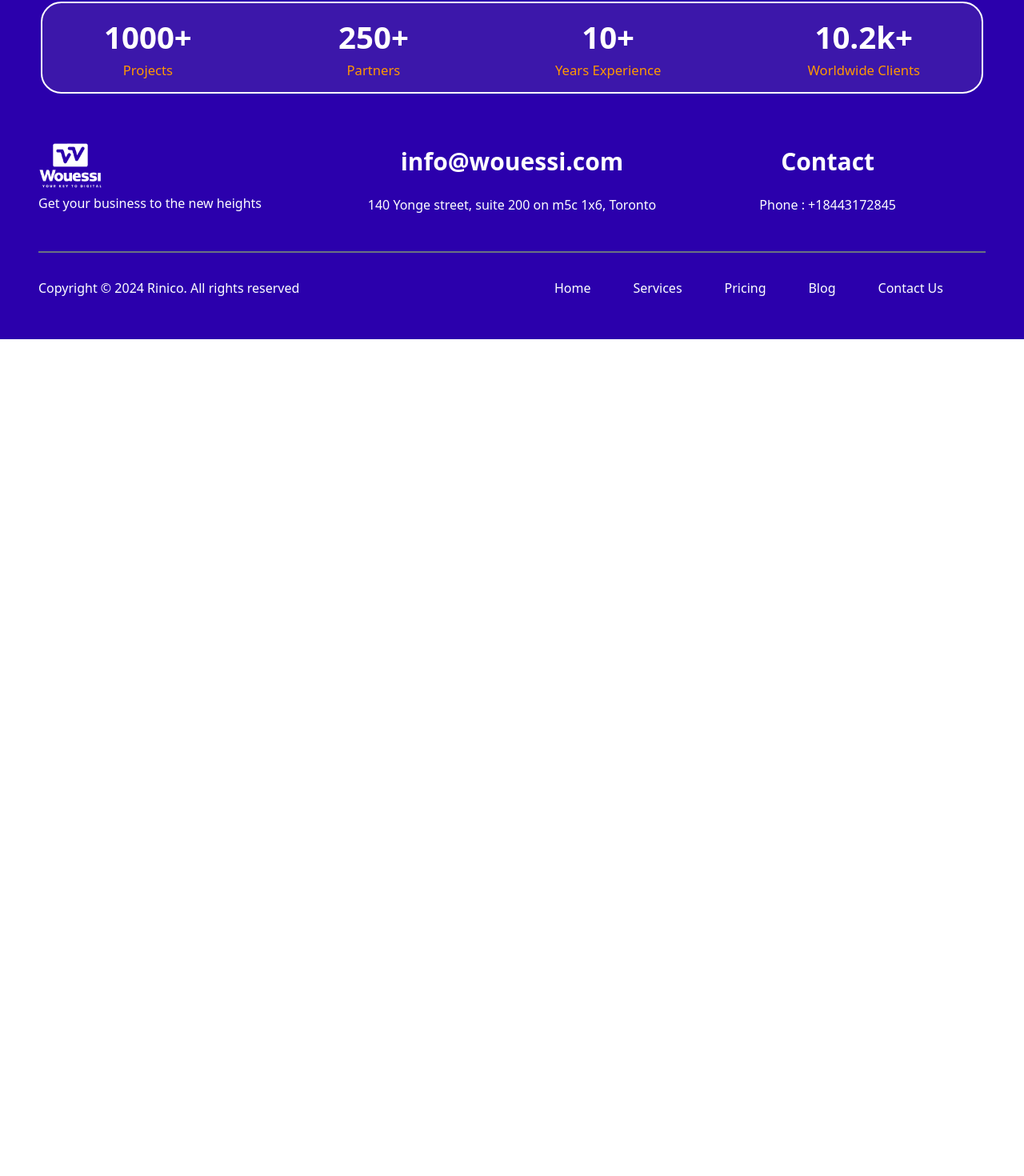
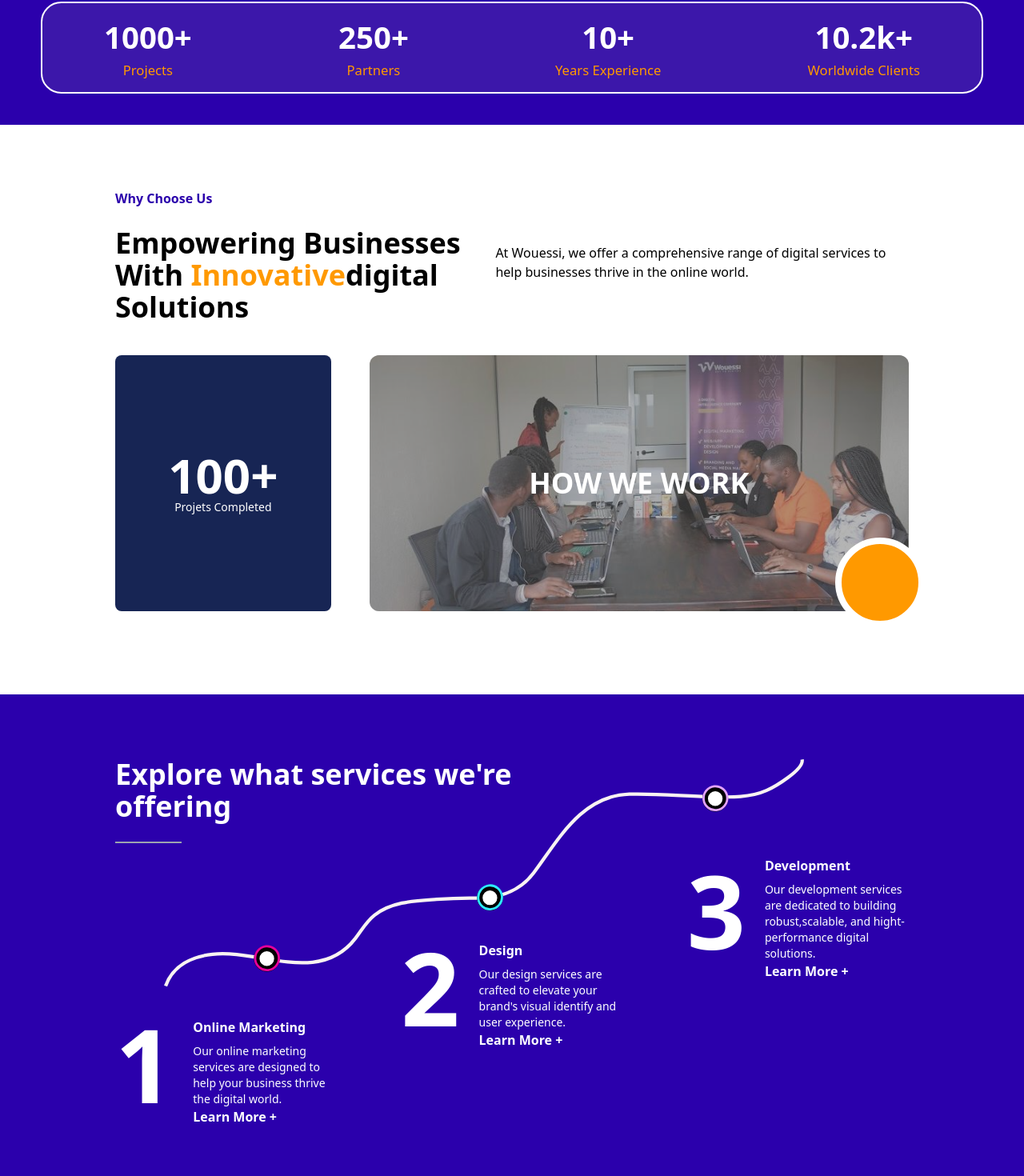
Before and after one commit to Jwaltz02/frontend-react-wouessi-website, a React (Create React App) app: page /Home in a window 1280 px wide. Shown: the part 657-2127 px from the top of the page at 80% size. Before the commit the page ends 1081 px from the top, so only its background shows below. Built offline with nearby package versions, Linux system fonts and the light colour scheme.

Commit message:
added the component 'ChooseUs.js' to the 'Home.js' file

```diff
--- a/src/pages/Home.js
+++ b/src/pages/Home.js
@@ -1,5 +1,6 @@
 import React from "react";
 import Backdrop from "../assets/homepage-backdrop.jpeg";
+import "../styles/ChooseUs.css";
 
 function Home() {
   return (
@@ -21,8 +22,8 @@
         </div>
         <img src={Backdrop} className="w-[50%] h-[30%]"></img>
       </div>
-      <div className="h-[9vw] bg-[#2B00AC] flex justify-center text-white">
-        <div className="h-8vw w-[92%] items-center bg-[#3c17aa] flex justify-between rounded-[2vw] border-2 border-white">
+      <div className="h-[12vw] bg-[#2B00AC] flex justify-center text-white">
+        <div className="h-[9vw] w-[92%] items-center bg-[#3c17aa] flex justify-between rounded-[2vw] border-2 border-white">
           <div className="flex flex-col ml-[6vw]">
             <h1 className="text-[3vw] font-extrabold">1000+</h1>
             <p className="text-[1.3vw] text-[#FF9900]">Projects</p>
@@ -41,6 +42,137 @@
           </div>
         </div>
       </div>
+      <section>
+        <div className="text-start px-3 sm:px-6 lg:px-36 gap-12 py-20">
+          <div className="md:flex items-center">
+            <div className="lg:w-3/4 capitalize space-y-6">
+              <p className="font-bold text-primary-purple">why choose us</p>
+              <h1 className="capitalize text-4xl font-bold">
+                empowering businesses with{" "}
+                <span className="text-secondary-yellow">innovative</span>
+                digital solutions
+              </h1>
+            </div>
+            <div className="pt-4">
+              <p>
+                At Wouessi, we offer a comprehensive range of digital services
+                to help businesses thrive in the online world.
+              </p>
+            </div>
+          </div>
+          <div className="md:flex items-center gap-12 text-white py-6">
+            <div className="sm:w-2/5 w-3/4 mt-4 mx-auto relative bg-blue-950 h-80 rounded-lg text-center">
+              <div className="absolute top-1/2 left-1/2 -translate-x-1/2 -translate-y-1/2">
+                <p className="text-6xl font-bold ">100+</p>
+                <p className="text-sm font-light">Projets Completed</p>
+              </div>
+            </div>
+            <div className="sm:w-full h-80 mt-4 bg-image bg-how-we-work rounded-xl">
+              <div className="overlay rounded-xl">
+                <div className="absolute top-1/2 left-1/2 -translate-x-1/2 -translate-y-1/2">
+                  <p className="text-center uppercase text-4xl font-semibold">
+                    how we work
+                  </p>
+                </div>
+                <a href="#!">
+                  <div className="absolute -bottom-5 -right-5 rounded-full w-28 h-28 bg-secondary-yellow z-2 border-5 border-t-8 border-b-8 border-l-8 border-r-8 border-white">
+                    <i className="fa-solid fa-play text-gray-900 text-2xl absolute bottom-9 right-10"></i>
+                  </div>
+                </a>
+              </div>
+            </div>
+          </div>
+        </div>
+        <div className="bg-primary-purple text-start text-white px-3 sm:px-6 lg:px-36 gap-12 py-20 relative">
+          <div className="lg:w-2/4 space-y-6 mb-4">
+            <h3 className="text-4xl font-bold">
+              Explore what services we're offering
+            </h3>
+            <div className="w-1/6 border border-gray-400"></div>
+          </div>
+          <p className="hidden lg:block">
+            <svg xmlns="http://www.w3.org/2000/svg" viewBox="0 0 568.02 201.81">
+              <defs></defs>
+              <g id="Calque_2" data-name="Calque 2">
+                <g id="Calque_3" data-name="Calque 3">
+                  <path
+                    class="cls-1"
+                    d="M1.42,201.32C7.8,183,24.94,175.18,43.05,173.11c41.32-4.72,94.84,27.72,126.87-14.15,5.54-7.24,9.63-14.84,17-20.6,15.52-12.16,36.31-12.64,55.09-14,11.23-.82,22.54-1.23,33.8-1.08,20.71.26,39.12-4.81,52.33-22.43C350.38,71.11,370.58,32.27,413,31c24.25-.7,48.43,1.8,72.66,2.35,16.4.38,33.66,1.18,49-5.54,6.68-2.93,33.63-18.48,31.68-27.52"
+                  />
+                  <circle class="cls-2" cx="91.26" cy="176.96" r="9" />
+                  <ellipse
+                    class="cls-3"
+                    cx="91.43"
+                    cy="176.63"
+                    rx="10.62"
+                    ry="10.49"
+                    transform="translate(-103.44 136.82) rotate(-51.09)"
+                  />
+                  <circle class="cls-2" cx="289.26" cy="122.96" r="9" />
+                  <ellipse
+                    class="cls-4"
+                    cx="289.43"
+                    cy="122.63"
+                    rx="10.62"
+                    ry="10.49"
+                    transform="translate(12.21 270.8) rotate(-51.09)"
+                  />
+                  <circle class="cls-2" cx="489.26" cy="34.96" r="9" />
+                  <ellipse
+                    class="cls-5"
+                    cx="489.43"
+                    cy="34.63"
+                    rx="10.62"
+                    ry="10.49"
+                    transform="translate(155.05 393.7) rotate(-51.09)"
+                  />
+                </g>
+              </g>
+            </svg>
+          </p>
+          <div className="md:grid lg:grid-cols-3 md:grid-cols-2 gap-20">
+            <div className="flex items-center gap-6 lg:mt-48">
+              <div className="mb-5 font-bold text-9xl">1</div>
+              <div className="space-y-2">
+                <h2 className="capitalize font-bold">online marketing</h2>
+                <p className="text-sm">
+                  Our online marketing services are designed to help your
+                  business thrive the digital world.
+                </p>
+                <a href="#!" className="capitalize font-bold">
+                  learn more +
+                </a>
+              </div>
+            </div>
+            <div className="flex items-center gap-6">
+              <div className="mb-5 font-bold text-9xl">2</div>
+              <div className="space-y-2">
+                <h2 className="capitalize font-bold">design</h2>
+                <p className="text-sm">
+                  Our design services are crafted to elevate your brand's visual
+                  identify and user experience.
+                </p>
+                <a href="#!" className="capitalize font-bold">
+                  learn more +
+                </a>
+              </div>
+            </div>
+            <div className="flex items-center gap-6 lg:mb-48">
+              <div className="mb-5 font-bold text-9xl">3</div>
+              <div className="space-y-2">
+                <h2 className="capitalize font-bold">development</h2>
+                <p className="text-sm">
+                  Our development services are dedicated to building
+                  robust,scalable, and hight-performance digital solutions.
+                </p>
+                <a href="#!" className="capitalize font-bold">
+                  learn more +
+                </a>
+              </div>
+            </div>
+          </div>
+        </div>
+      </section>
     </>
   );
 }
```
